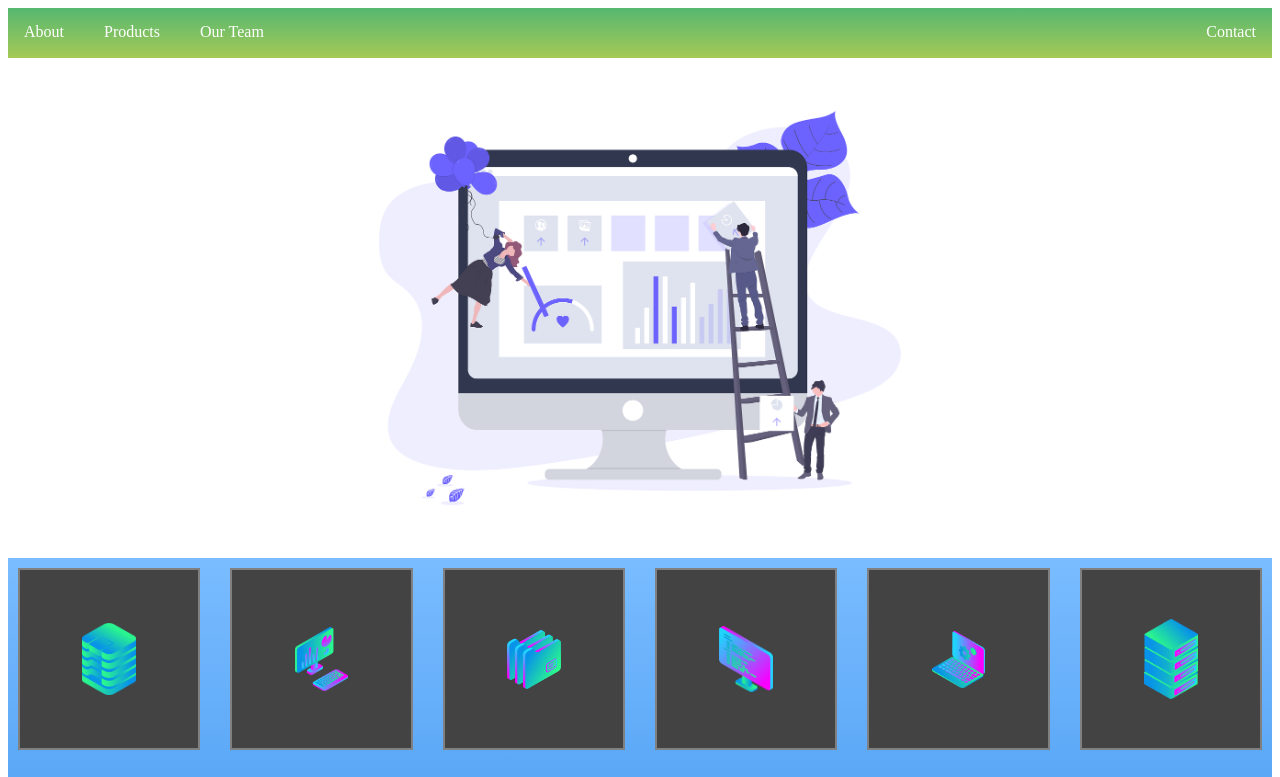
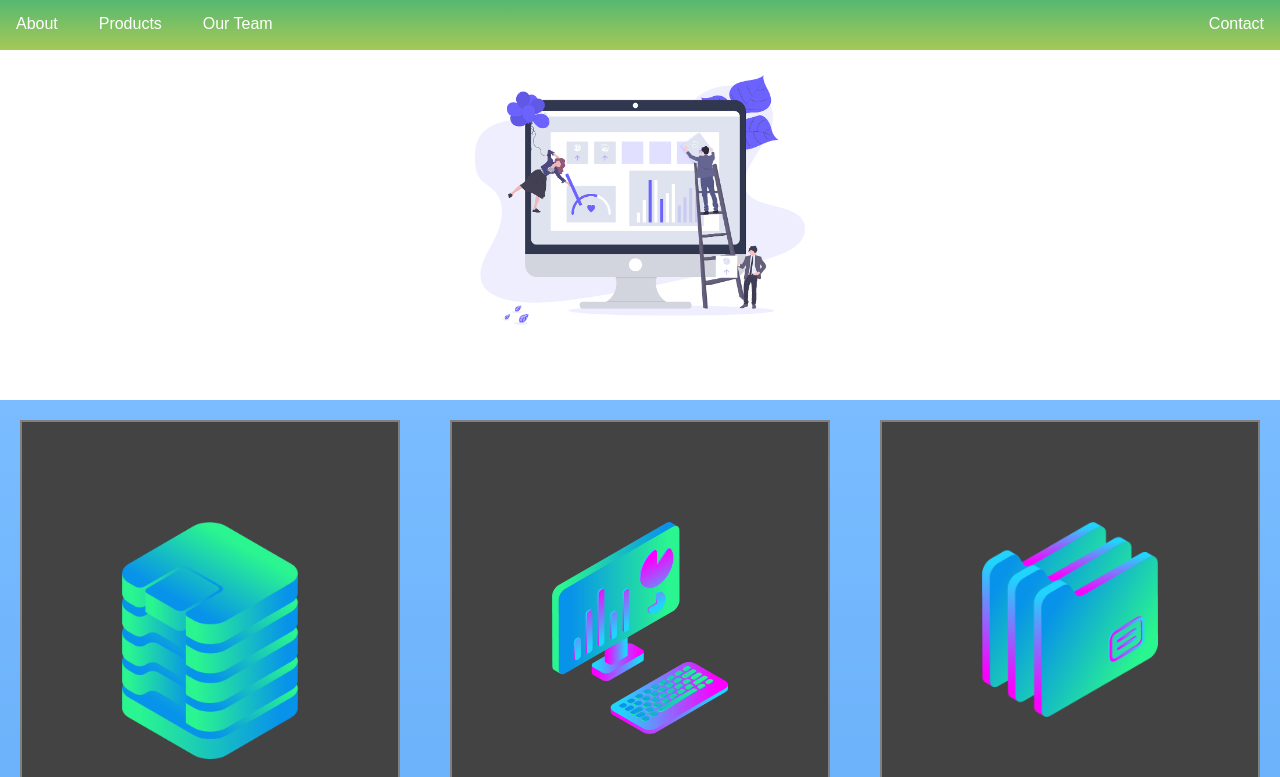
Before and after one commit to misraturp/website-with-grid, a plain HTML site: page index.html in a window 1280 px wide. Shown: the top 777 px of the page. Drawn offline with Linux system fonts and the light colour scheme.

Commit message:
fixed some issues, prettified the website

```diff
--- a/index.html
+++ b/index.html
@@ -6,7 +6,7 @@
 </head>
 <body>
 	<div class="container">
-	  <div class="zone green">
+	  <div class="zone green sticky">
 	  	<div class="info">
 	  	<a class = "menu-item" href="">About</a>
 	  	<a class = "menu-item" href="">Products</a>
@@ -17,7 +17,7 @@
 	  </div>
 
 	  </div>
-	  <div class="zone red"><img src="img/undraw.png"></div>
+	  <div class="zone red"><img class="cover" src="img/undraw.png"></div>
 	  <div class="zone blue">
 	  	<div class="zone grey"><img src="img/data_storage_2_2.png"></div>
 	  	<div class="zone grey"><img src="img/desktop_analytics_2.png"></div>
--- a/style.css
+++ b/style.css
@@ -1,8 +1,14 @@
+body{
+    margin:0px;
+    font-family:Arial;
+}
+
+
 .zone {
     /*padding:30px 50px;*/
     /*margin:40px 60px;*/
     cursor:pointer;
-    display:inline-block;
+    /*display:inline-block;*/
     color:#FFF;
     font-size:2em;
     /*border-radius:4px;*/
@@ -17,10 +23,24 @@
     box-shadow:rgba(0,0,0,0.8) 0px 5px 15px, inset rgba(0,0,0,0.15) 0px -10px 20px;
 }
 
+.grey:hover {
+    -webkit-transform:rotate(-7deg);
+    -moz-transform:rotate(-7deg);
+    -o-transform:rotate(-7deg);
+    transform:rotate(-7deg);
+}
+
+
 .container{
     display:flex;
     flex-direction: column;
     /*grid-template-rows: 1fr 5fr 10fr 1fr;*/
+}
+
+.sticky{
+    position:fixed;
+    top:0;
+    width:100%;
 }
 
 .green{
@@ -42,56 +62,34 @@
 
 
 .red{
-    height:500px;
+    height:50vh;
     display:flex;
     justify-content: center;
     align-items: center;
 
     background-color: white;
+
 }
 
 .blue{
 
-    display:flex;
-    flex-wrap:wrap;
-
     display:grid;
     grid-gap: 10px;
-    grid-template-columns:repeat(auto-fill, minmax(200px, 1fr));
+    grid-template-columns:repeat(auto-fill, minmax(350px, 1fr));
 
 }
 
 .grey{
-    position: relative;
-      flex-basis: calc(33.333% - 10px);
-      margin: 5px;
-      border: 1px solid;
-      box-sizing: border-box;
-
-      display:flex;
-      justify-content: center;
-      align-items: center;
+    padding:100px;
+    margin:20px;
 }
 
-.grey::before {
-  content: '';
-  display: block;
-  padding-top: 100%;
-}
-
-/*.grey{
-    margin:20px;
-    display:flex;
-    justify-content: center;
-    align-items: center;
-}*/
-
 .grey img{
-    width:30%;
+    width:100%;
 }
 
 .red img{
-    width:50%;
+    width:50vmin;
 }
 
 .yellow{
@@ -110,10 +108,8 @@
  *  Green Background
  **********************************************************************/
 .grey{
-    margin:10px;
     background: #444344;
     border: 2px solid grey;
-
 }
 
 
```
